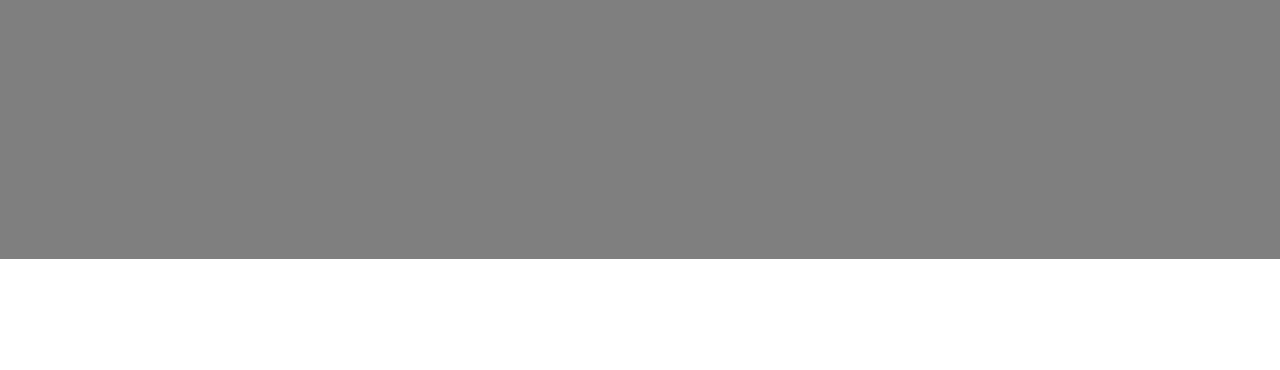
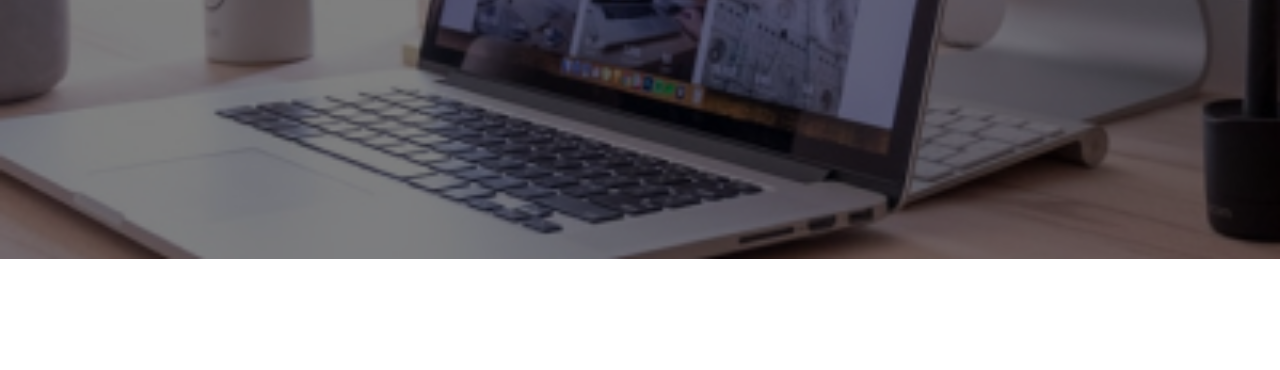
Before and after one commit to mohamedmaghzaz/primer-repositorio, a plain HTML site: page index.html in a window 1280 px wide. Shown: the part 594-964 px from the top of the page. Drawn offline with Linux system fonts and the light colour scheme.

Commit message:
Update index.html

```diff
--- a/index.html
+++ b/index.html
@@ -49,7 +49,7 @@
 
 </header>
       <section id="inicio" class="home">
-      <article class="hero-image" style="--hero-image:url('assets/hero-image-home.jpeg'); --hero-attachment: fixed;">
+      <article class="hero-image" style="--hero-image:url('assets/hero-image-home.jpg'); --hero-attachment: fixed;">
             <aside class="hero-image-opacity" style="--hero-opacity-color: var(--black-alpha-color);">
                   <div class="hero-image-content">
                         <h2 class="hero-image-title" style="--hero-text-color: var(--white-color);">
```
